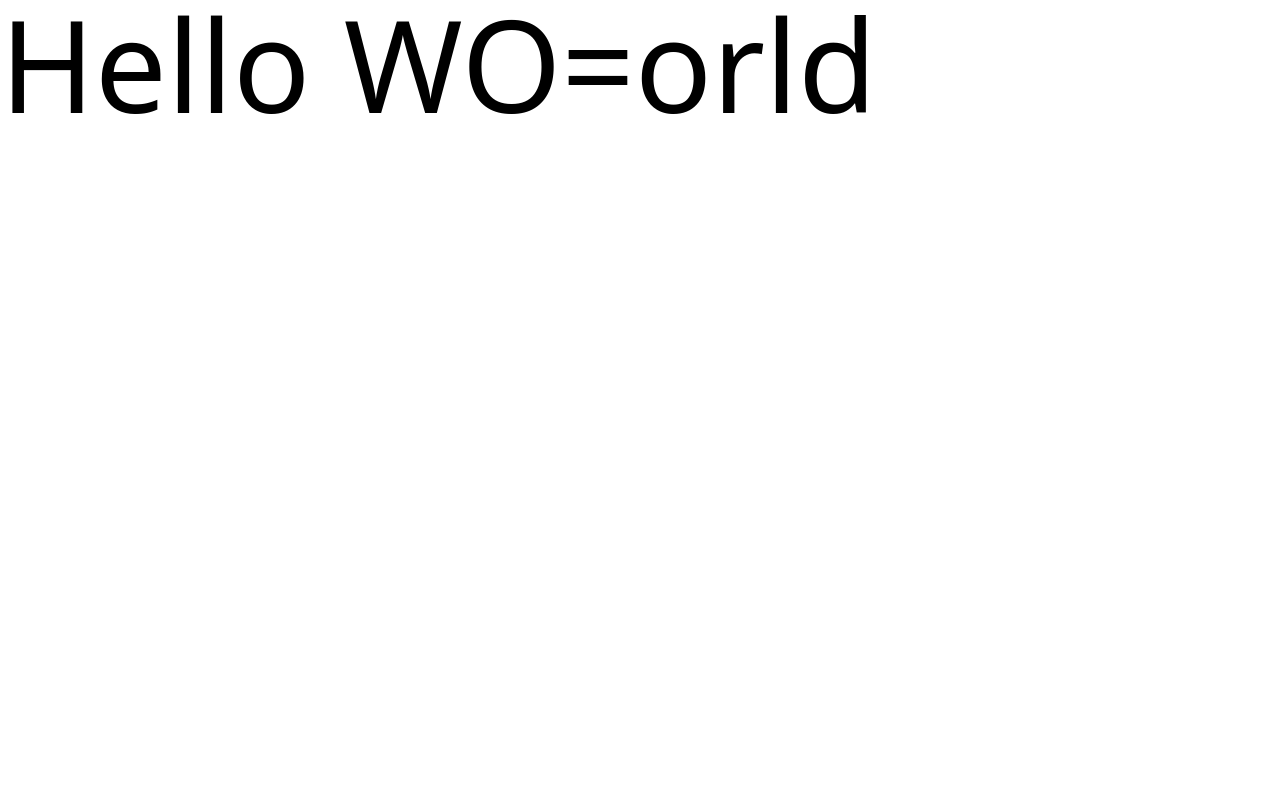
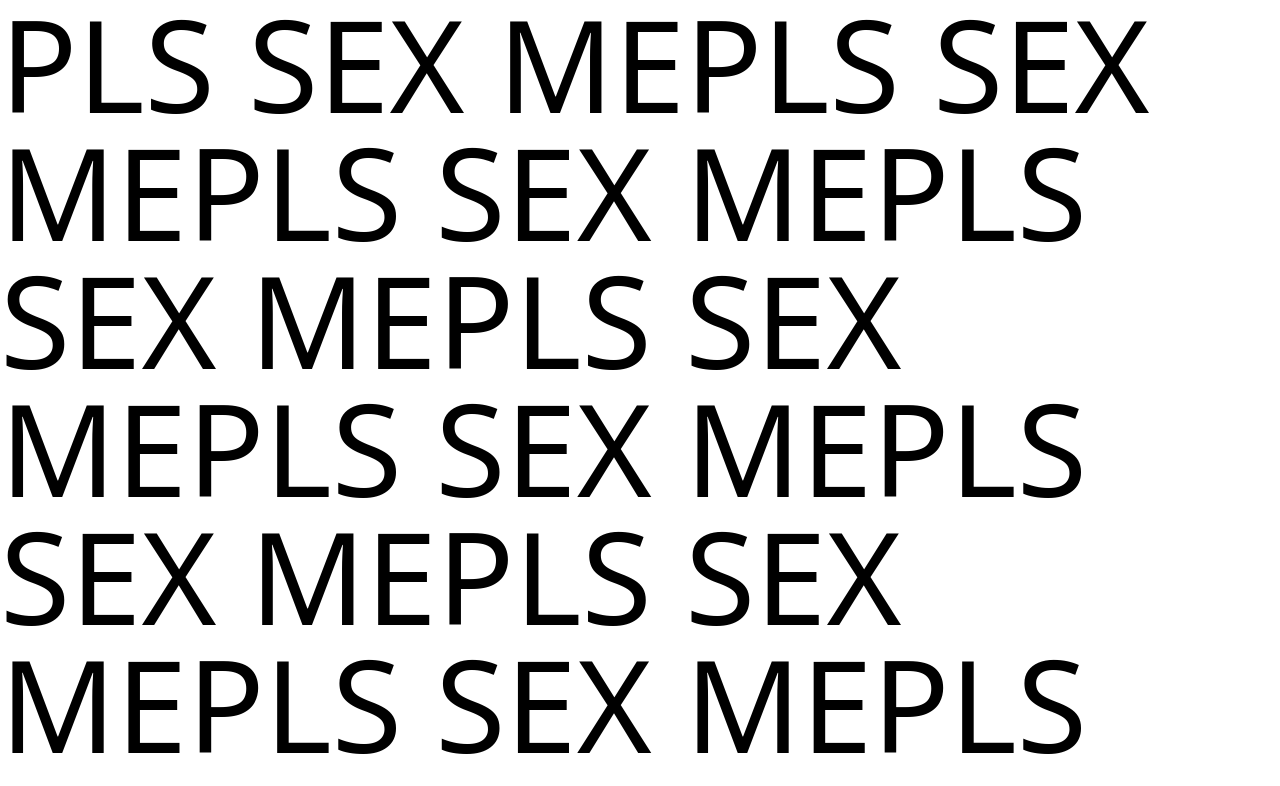
Before and after one commit to jekthw/PlayIT-Challenge, a plain HTML site: page index.html in a window 1280 px wide. Shown: the top 786 px of the page. Drawn offline with nearby package versions, Linux system fonts and the light colour scheme.

Commit message:
Update index.html
UPDATE FIX

```diff
--- a/index.html
+++ b/index.html
@@ -7,7 +7,7 @@
     <title></title>
 </head>
 <body>
-    <h1 class="text-9xl">Hello WO=orld</h1>
+    <h1 class="text-9xl">PLS SEX MEPLS SEX MEPLS SEX MEPLS SEX MEPLS SEX MEPLS SEX MEPLS SEX MEPLS SEX MEPLS SEX MEPLS SEX MEPLS SEX MEPLS SEX MEPLS SEX MEPLS SEX MEPLS SEX MEPLS SEX MEPLS SEX MEPLS SEX MEPLS SEX MEPLS SEX MEPLS SEX MEPLS SEX MEPLS SEX MEPLS SEX MEPLS SEX MEPLS SEX MEPLS SEX MEPLS SEX MEPLS SEX MEPLS SEX MEPLS SEX MEPLS SEX MEPLS SEX MEPLS SEX MEPLS SEX MEPLS SEX MEPLS SEX MEPLS SEX MEPLS SEX MEPLS SEX MEPLS SEX MEPLS SEX MEPLS SEX MEPLS SEX MEPLS SEX MEPLS SEX MEPLS SEX MEPLS SEX MEPLS SEX MEPLS SEX MEPLS SEX MEPLS SEX MEPLS SEX MEPLS SEX MEPLS SEX MEPLS SEX MEPLS SEX MEPLS SEX MEPLS SEX MEPLS SEX MEPLS SEX MEPLS SEX MEPLS SEX MEPLS SEX MEPLS SEX MEPLS SEX MEPLS SEX MEPLS SEX MEPLS SEX MEPLS SEX MEPLS SEX MEPLS SEX MEPLS SEX MEPLS SEX MEPLS SEX MEPLS SEX MEPLS SEX MEPLS SEX MEPLS SEX MEPLS SEX MEPLS SEX MEPLS SEX MEPLS SEX MEPLS SEX MEPLS SEX MEPLS SEX MEPLS SEX MEPLS SEX MEPLS SEX MEPLS SEX MEPLS SEX MEPLS SEX MEPLS SEX MEPLS SEX MEPLS SEX MEPLS SEX MEPLS SEX MEPLS SEX MEPLS SEX MEPLS SEX MEPLS SEX MEPLS SEX MEPLS SEX MEPLS SEX MEPLS SEX MEPLS SEX MEPLS SEX MEPLS SEX MEPLS SEX MEPLS SEX MEPLS SEX MEPLS SEX MEPLS SEX MEPLS SEX MEPLS SEX MEPLS SEX MEPLS SEX MEPLS SEX ME</h1>
     <script></script>
 </body>
 </html>
```
